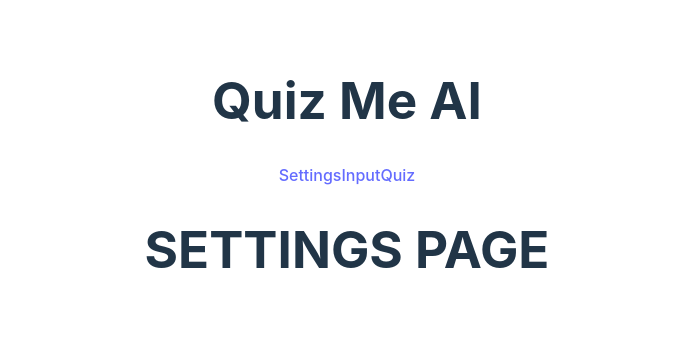
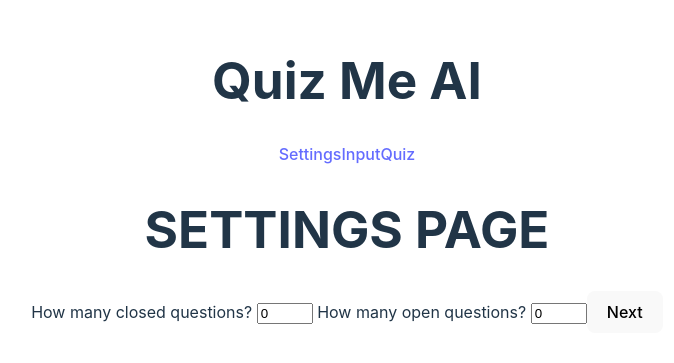
Before and after one commit to MichaelEight/Quiz-Me-AI, a React (Vite) app: page / in a window 1280 px wide. Shown: the part 225-588 px from the top of the page, without its empty margins (293-967 px from the left). Built offline with nearby package versions, Linux system fonts and the light colour scheme.

Commit message:
feat: Add store handling

```diff
--- a/src/App.tsx
+++ b/src/App.tsx
@@ -1,10 +1,8 @@
-import { useState } from 'react'
-import './App.css'
-import { settingsStore } from './store'
+import { Routes, Route, NavLink } from 'react-router-dom'
 import SettingsPage from './SettingsPage'
 import InputPage from './InputPage'
 import QuizPage from './QuizPage'
-import { Routes, Route, NavLink } from 'react-router-dom'
+import './App.css'
 
 function App() {
   return (
--- a/src/SettingsPage.tsx
+++ b/src/SettingsPage.tsx
@@ -1,9 +1,32 @@
+import { useNavigate } from "react-router-dom";
+import { settingsStore } from "./store";
+
 export default function SettingsPage(){
+    const navigate = useNavigate();
+
+    const closedQuestionsAmount = settingsStore((state) => state.settings.closedQuestionsAmount);
+    const openQuestionsAmount = settingsStore((state) => state.settings.openQuestionsAmount);
+    const updateSettings = settingsStore((state) => state.updateSettings);
+
+    const onClosedQuestionsAmountChange = (e) => {
+        updateSettings({closedQuestionsAmount: e.target.value});
+    };
+
+    const onOpenQuestionsAmountChange = (e) => {
+        updateSettings({openQuestionsAmount: e.target.value});
+    };
+
     return(
         <div>
             <h1>SETTINGS PAGE</h1>
+
+            <label> How many closed questions? <input type="number" min={0} max={10} step={1} value={closedQuestionsAmount} onChange={onClosedQuestionsAmountChange}/>
+            </label>
+
+            <label> How many open questions? <input type="number" min={0} max={10} step={1} value={openQuestionsAmount} onChange={onOpenQuestionsAmountChange}/>
+            </label>
+
+            <button onClick={() => navigate("/input")}>Next</button>
         </div>
-        // How many closed questions
-        // How many open questions
     )
 }
--- a/src/store.ts
+++ b/src/store.ts
@@ -11,5 +11,5 @@ export const settingsStore = create((set) => ({
     },
 
     updateSettings: (newSettings) =>
-        set((state) => ({settings: {...state.settings, newSettings}})),
+        set((state) => ({settings: {...state.settings, ...newSettings}})),
 }));
```
